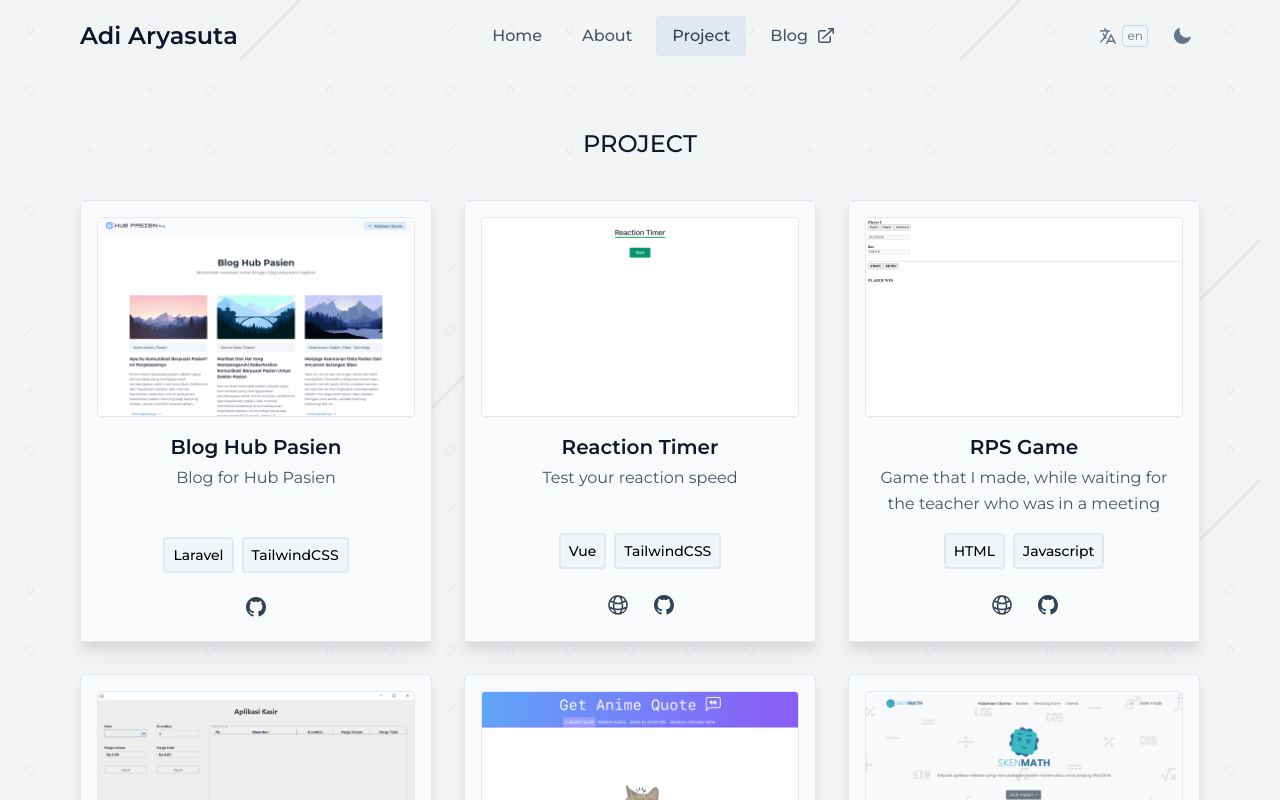
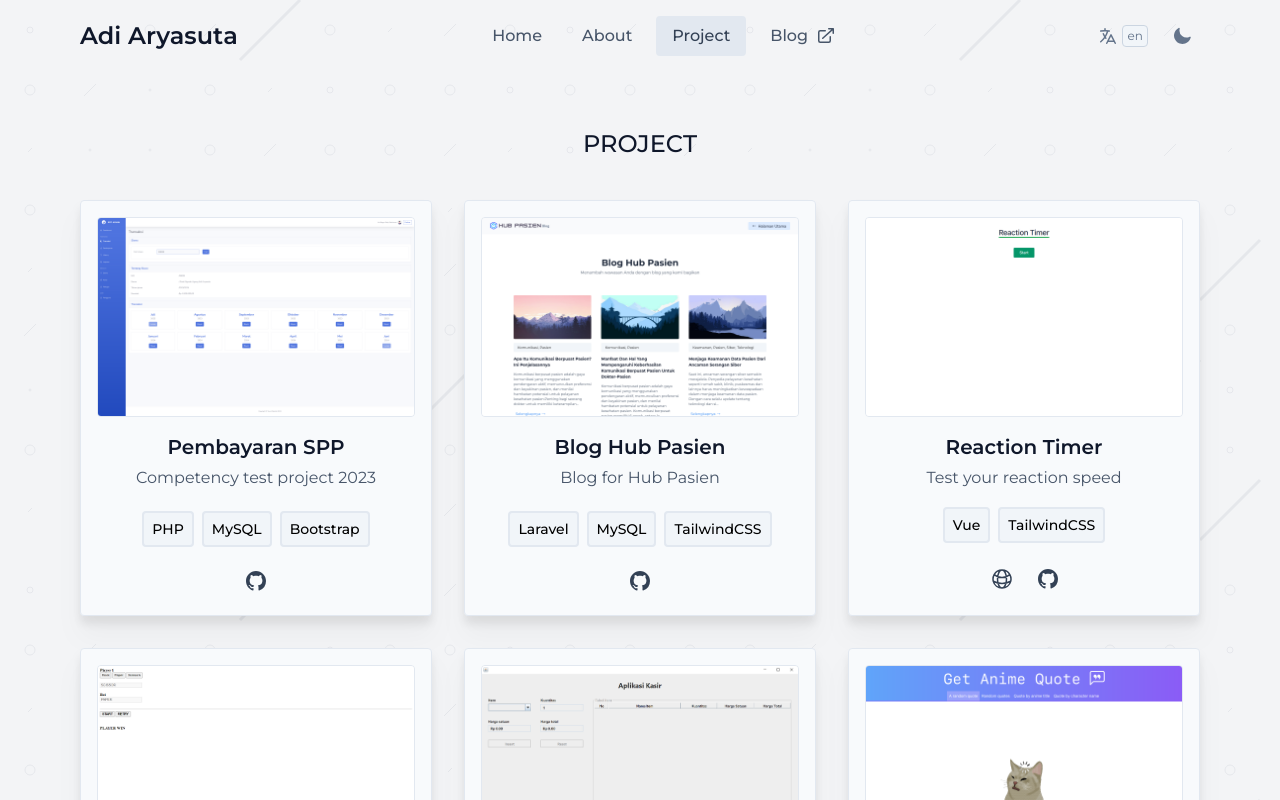
Before and after one commit to adiiaryasutaa/personal-website, a Vue app: page /project in a window 1280 px wide. Shown: the top 800 px of the page. Built offline with nearby package versions, Linux system fonts and the light colour scheme.

Commit message:
Add project

```diff
--- a/src/data/index.js
+++ b/src/data/index.js
@@ -25,14 +25,15 @@ import WebStormLogo from '@/assets/icons/webstorm.svg';
 import AndroidStudioLogo from '@/assets/icons/android-studio.svg';
 import FigmaLogo from '@/assets/icons/figma.svg';
 
-import ReactionTimerImage from '@/assets/imgs/projects/reaction-timer.png'
-import RPSGameImage from '@/assets/imgs/projects/rps-game.png'
-import AplikasiKasirImage from '@/assets/imgs/projects/aplikasi-kasir.png'
-import GetAnimeQuoteImage from '@/assets/imgs/projects/get-anime-quote.png'
-import SkenMathImage from '@/assets/imgs/projects/skenmath.png'
-import SejarahkuImage from '@/assets/imgs/projects/sejarahku.png'
-import Erpeelone58Image from '@/assets/imgs/projects/erpeelone58.png'
-import BlogHubPasienImage from '@/assets/imgs/projects/blog-hub-pasien.png'
+import ReactionTimerImage from '@/assets/imgs/projects/reaction-timer.png';
+import RPSGameImage from '@/assets/imgs/projects/rps-game.png';
+import AplikasiKasirImage from '@/assets/imgs/projects/aplikasi-kasir.png';
+import GetAnimeQuoteImage from '@/assets/imgs/projects/get-anime-quote.png';
+import SkenMathImage from '@/assets/imgs/projects/skenmath.png';
+import SejarahkuImage from '@/assets/imgs/projects/sejarahku.png';
+import Erpeelone58Image from '@/assets/imgs/projects/erpeelone58.png';
+import BlogHubPasienImage from '@/assets/imgs/projects/blog-hub-pasien.png';
+import PembayaranSPPImage from '@/assets/imgs/projects/pembayaran-spp.png';
 
 export const skills = [
 	new SimpleCard(HTMLLogo, 'HTML'),
@@ -65,10 +66,17 @@ export const tools = [
 
 export const projects = [
 	new Project(
+		PembayaranSPPImage,
+		'project.pembayaran-spp.title',
+		'project.pembayaran-spp.description',
+		['PHP', 'MySQL', 'Bootstrap'],
+		'https://github.com/adiiaryasutaa/aplikasi-pembayaran-spp',
+	),
+	new Project(
 		BlogHubPasienImage,
 		'project.blog-hub-pasien.title',
 		'project.blog-hub-pasien.description',
-		['Laravel', 'TailwindCSS'],
+		['Laravel', 'MySQL', 'TailwindCSS'],
 		'https://github.com/adiiaryasutaa/blog-hub-pasien',
 	),
 	new Project(
--- a/src/locales/en.json
+++ b/src/locales/en.json
@@ -71,10 +71,6 @@
       "description": "Competency test project 2023"
     }
   },
-  "blog": {
-    "section-title": "Blog",
-    "message": "Blog is still under development \uD83D\uDE4F"
-  },
   "footer": {
     "copyright": "© {year} Adi Aryasuta",
     "technology": "Built with <span class=\"font-semibold\">Vue 3</span> and <span class=\"font-semibold\">TailwindCSS</span>",
--- a/src/locales/id.json
+++ b/src/locales/id.json
@@ -71,10 +71,6 @@
       "description": "Proyek Uji Kompetensi 2023"
     }
   },
-  "blog": {
-    "section-title": "Blog",
-    "message": "Blog masih dalam pengembangan \uD83D\uDE4F"
-  },
   "footer": {
     "copyright": "© {year} Adi Aryasuta",
     "technology": "Built with <span class=\"font-semibold\">Vue 3</span> and <span class=\"font-semibold\">TailwindCSS</span>",
```
Also changed, not shown: src/assets/imgs/projects/pembayaran-spp.png (added).
